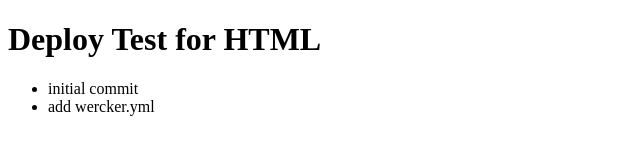
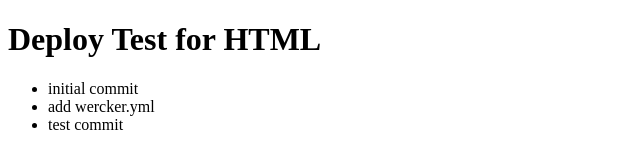
Before and after one commit to ugyuji/deploy-html, a plain HTML site: page index.html in a window 1280 px wide. Shown: the full height of the page, 0-640 px from the left. Drawn offline with Linux system fonts and the light colour scheme.

Commit message:
test commit

```diff
--- a/index.html
+++ b/index.html
@@ -9,6 +9,7 @@
   <ul>
     <li>initial commit</li>
     <li>add wercker.yml</li>
+    <li>test commit</li>
   </ul>
 </body>
 </html>
```
